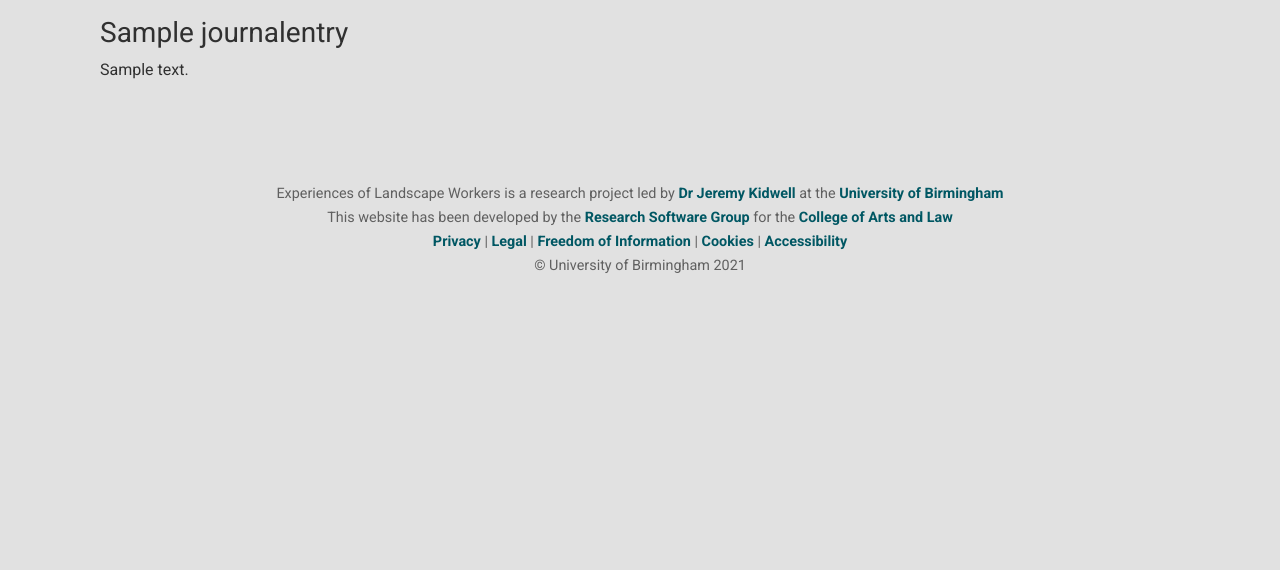
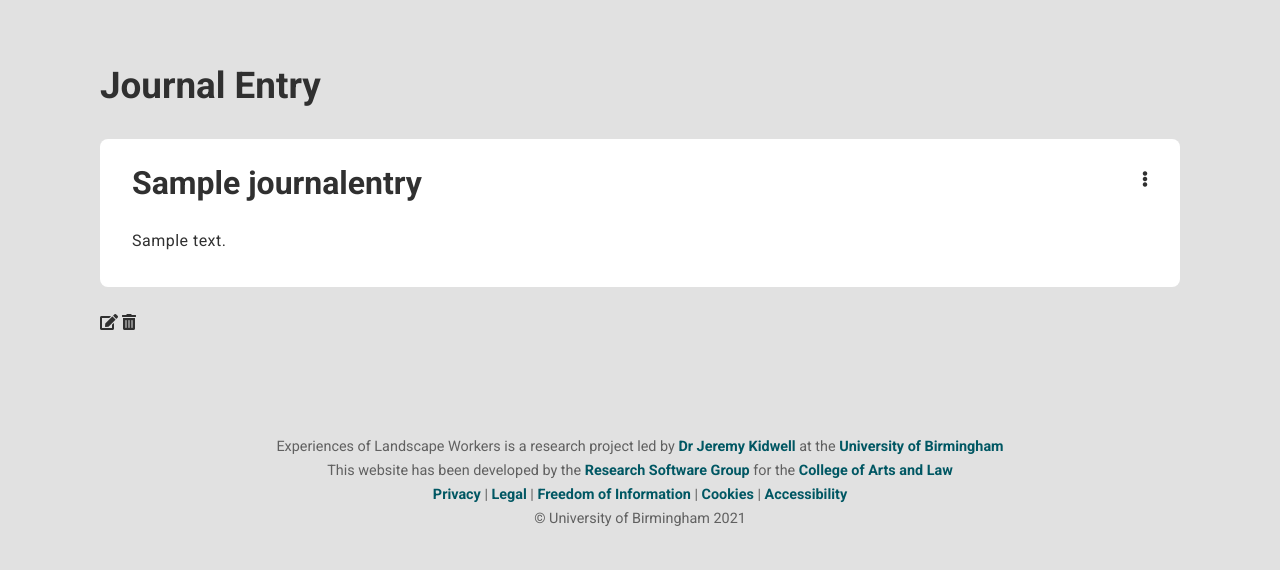
Before and after one commit to bear-rsg/experiences-of-landscape-workers, a Django app: page /journal/1/ in a window 1280 px wide. Shown: the part 48-618 px from the top of the page. Run offline with Django 3.2, Linux system fonts and the light colour scheme; tables that the repository leaves empty hold one stand-in row (values such as "Sample post"); parts of the project's set-up code (start-up, migrations or seed data) failed here and were passed over; some libraries are stand-ins or nearby versions.

Commit message:
front-end dev

```diff
--- a/django/core/static/css/custom.css
+++ b/django/core/static/css/custom.css
@@ -224,6 +224,23 @@ section#section-welcome-banner h2 {
     font-size: 1em;
 }
 
+.journalentry-detail-title {
+    font-size: 2em;
+    font-weight: bold;
+    margin-bottom: 0.6em;
+    display: block;
+}
+
+.journalentry-detail-text {
+    font-size: 1em;
+    line-height: 1.7em;
+    letter-spacing: 0.03em;
+}
+
+.journalentry-detail-text p {
+    margin-top: 2em;
+}
+
 /* ---------- Account ---------- */
 
 .account-detail {
--- a/django/journal/templates/journal/journalentry-detail.html
+++ b/django/journal/templates/journal/journalentry-detail.html
@@ -5,10 +5,35 @@
 
     <div class="container-fluid">
 
-        <h3>{{ object.title }}</h3>
-        <p>
-            {{ object.entry_text }}
-        </p>
+        <h2>Journal Entry</h2>
+        <section>
+            <i class="fas fa-ellipsis-v" style="float: right;"></i>
+            <div class="journalentry-detail-title">{{ object.title }}</div>
+            <div class="journalentry-detail-text">{{ object.entry_text|linebreaks }}</div>
+        </section>
+
+        <i class="fas fa-edit"></i>
+        <i class="fas fa-trash-alt"></i>
+<!--
+        <h2>Modify</h2>
+        <section>
+            <p>
+                You can <a href="{% url 'journal-journalentry-update' object.id %}">update this journal entry</a>.
+            </p>
+            <ul>
+                <li>xxxx</li>
+            </ul>
+        </section>
+
+        <h2>Delete</h2>
+        <section>
+            <p>
+                You can <a href="{% url 'journal-journalentry-update' object.id %}">delete this journal entry</a>.
+            </p>
+            <p>
+                Please note that this is permanent. Once a journal entry is deleted it cannot be recovered.
+            </p>
+        </section> -->
 
     </div>
 
--- a/django/journal/templates/journal/journalentry-list.html
+++ b/django/journal/templates/journal/journalentry-list.html
@@ -14,12 +14,14 @@
         <h2>Journal Entries</h2>
 
         {% for object in object_list %}
+        <a href="{% url 'journal-journalentry-detail' object.id %}">
             <section>
-                <a class="journalentry-list-item-title" href="{% url 'journal-journalentry-detail' object.id %}">{{ object.title }}</a>
+                <div class="journalentry-list-item-title">{{ object.title }}</div>
                 <div class="journalentry-list-item-text">
                     {{ object.entry_text|truncatechars:250 }}
                 </div>
             </section>
+        </a>
         {% empty %}
             <div class="journalentry-list-empty">
                 No entries found
```
Also changed, not shown: django/journal/templates/journal/journalentry-delete.html (+9 -4 lines), django/journal/templates/journal/journalentry-update.html (+7 -4 lines).
